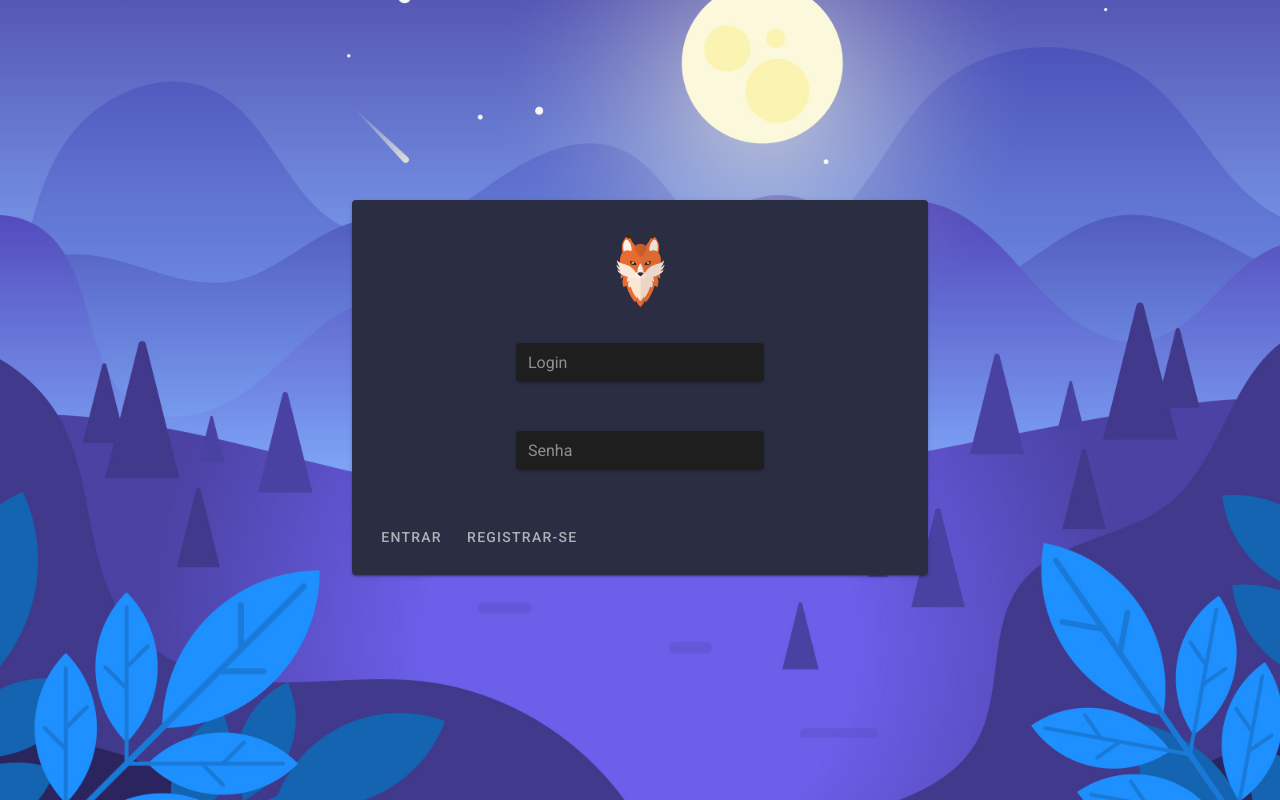
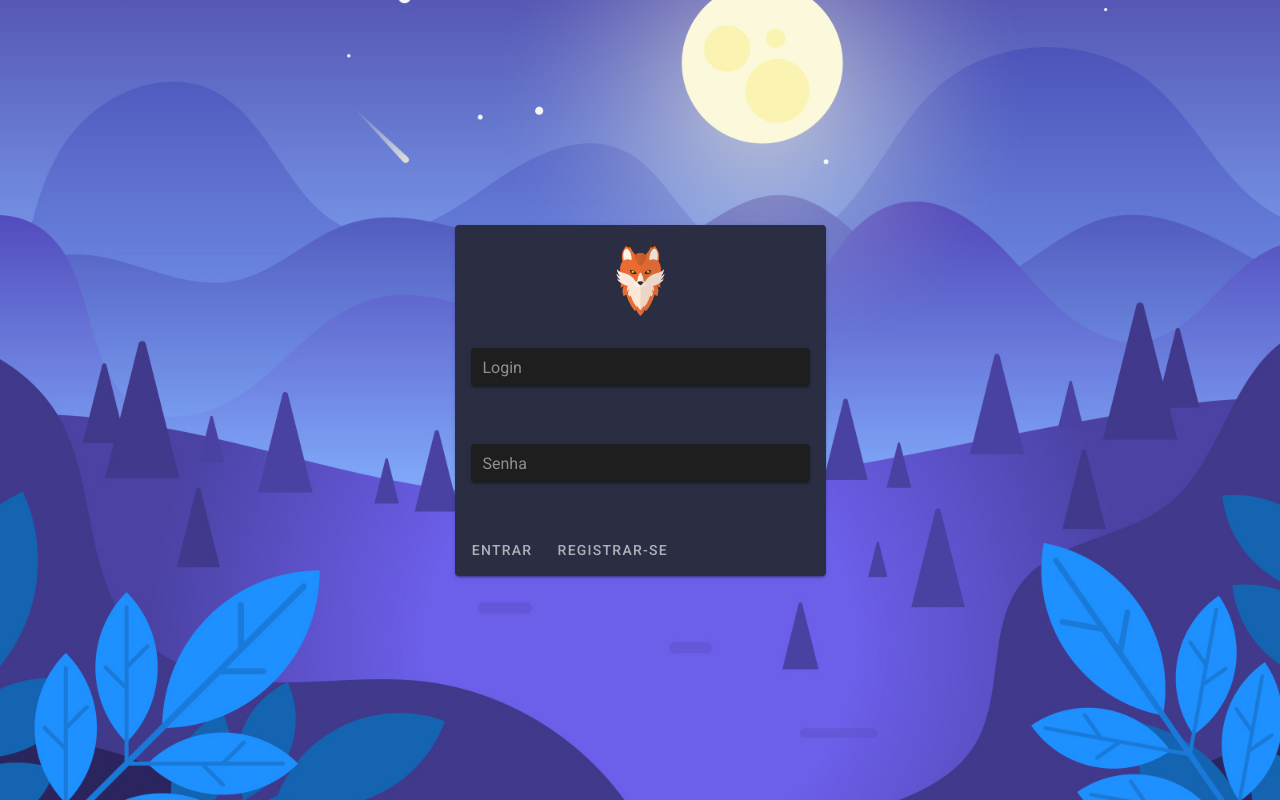
Before and after one commit to ClankyPant/cine-fox, a Vue app: page /#/ in a window 1280 px wide. Built offline with nearby package versions, Linux system fonts and the light colour scheme.

Commit message:
Ajustado layout de tela de login

```diff
--- a/src/components/Login.vue
+++ b/src/components/Login.vue
@@ -1,21 +1,14 @@
 <template>
-  <v-card dark color="primary" class="container">
-    <div class="d-flex justify-center my-5">
+  <v-card dark color="primary">
+    <v-card-text tag="center">
       <v-img max-height="75px" max-width="75px" src="../assets/fox-icon.png">
       </v-img>
-    </div>
-
+    </v-card-text>
     <v-card-text>
-      <v-row justify="center">
-        <v-col lg="6" sm="12">
-          <TextField label="Login" />
-        </v-col>
-      </v-row>
-      <v-row justify="center">
-        <v-col lg="6" sm="12">
-          <TextField label="Senha" />
-        </v-col>
-      </v-row>
+      <TextField label="Login" />
+    </v-card-text>
+    <v-card-text>
+      <TextField type="password" label="Senha" />
     </v-card-text>
     <v-card-actions>
       <Button title="Entrar" />
@@ -32,19 +25,3 @@ import Button from "@/components/forms/Button.vue";
 @Component({ components: { TextField, Button } })
 export default class Login extends Vue {}
 </script>
-
-<style scoped>
-@media all and (max-width: 600px) {
-  .container {
-    width: 75vw;
-    margin: 25vh auto 0 auto;
-  }
-}
-
-@media all and (min-width: 601px) {
-  .container {
-    width: 45vw;
-    margin: 25vh auto 0 auto;
-  }
-}
-</style>
--- a/src/components/forms/TextField.vue
+++ b/src/components/forms/TextField.vue
@@ -1,5 +1,5 @@
 <template>
-  <v-text-field dense solo :placeholder="label"></v-text-field>
+  <v-text-field dense solo :type="type" :placeholder="label"></v-text-field>
 </template>
 
 <script lang="ts">
@@ -9,5 +9,8 @@ import { Component, Prop, Vue } from "vue-property-decorator";
 export default class TextField extends Vue {
   @Prop({ required: true })
   label!: string;
+
+@Prop()
+  type!:string;
 }
 </script>
--- a/src/views/Home.vue
+++ b/src/views/Home.vue
@@ -5,7 +5,13 @@
     max-width="100vw"
     src="../assets/login-background.jpg"
   >
-    <Login />
+    <v-container fill-height>
+      <v-row justify="center">
+        <v-col cols="12" sm="6" md="6" lg="4">
+          <Login />
+        </v-col>
+      </v-row>
+    </v-container>
   </v-img>
 </template>
 
```
